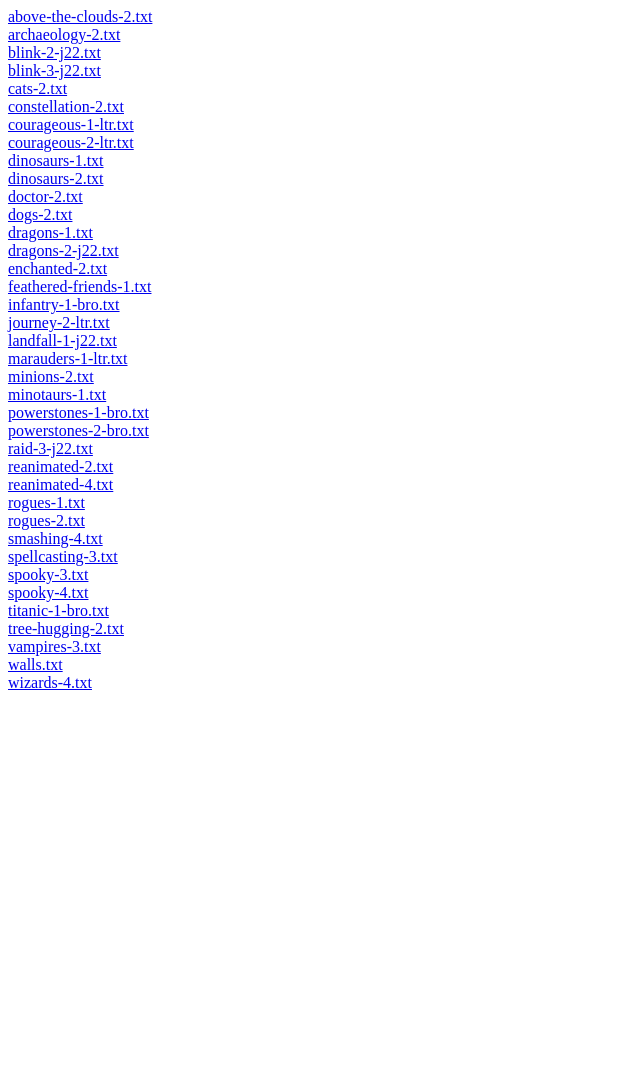
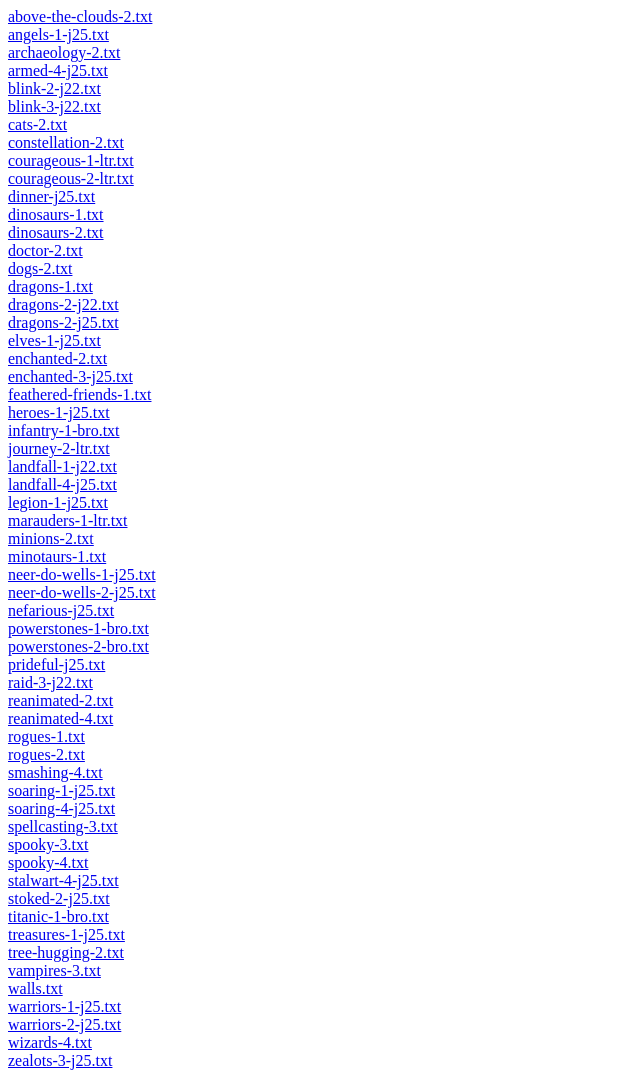
Before and after one commit to thepeopleseason/edh, a plain HTML site: page js/index.html in a window 1280 px wide. Shown: the whole page, without its empty margins (0-640 px from the left). Before the commit the page ends 800 px from the top, so only its background shows below. Drawn offline with Linux system fonts and the light colour scheme.

Commit message:
updated index

```diff
--- a/js/index.html
+++ b/js/index.html
@@ -1,41 +1,63 @@
 <html>
 <head></head>
-<body><a href="above-the-clouds-2.txt">above-the-clouds-2.txt</a><br />
-<a href="archaeology-2.txt">archaeology-2.txt</a><br />
-<a href="blink-2-j22.txt">blink-2-j22.txt</a><br />
-<a href="blink-3-j22.txt">blink-3-j22.txt</a><br />
-<a href="cats-2.txt">cats-2.txt</a><br />
-<a href="constellation-2.txt">constellation-2.txt</a><br />
-<a href="courageous-1-ltr.txt">courageous-1-ltr.txt</a><br />
-<a href="courageous-2-ltr.txt">courageous-2-ltr.txt</a><br />
-<a href="dinosaurs-1.txt">dinosaurs-1.txt</a><br />
-<a href="dinosaurs-2.txt">dinosaurs-2.txt</a><br />
-<a href="doctor-2.txt">doctor-2.txt</a><br />
-<a href="dogs-2.txt">dogs-2.txt</a><br />
-<a href="dragons-1.txt">dragons-1.txt</a><br />
-<a href="dragons-2-j22.txt">dragons-2-j22.txt</a><br />
-<a href="enchanted-2.txt">enchanted-2.txt</a><br />
-<a href="feathered-friends-1.txt">feathered-friends-1.txt</a><br />
-<a href="infantry-1-bro.txt">infantry-1-bro.txt</a><br />
-<a href="journey-2-ltr.txt">journey-2-ltr.txt</a><br />
-<a href="landfall-1-j22.txt">landfall-1-j22.txt</a><br />
-<a href="marauders-1-ltr.txt">marauders-1-ltr.txt</a><br />
-<a href="minions-2.txt">minions-2.txt</a><br />
-<a href="minotaurs-1.txt">minotaurs-1.txt</a><br />
-<a href="powerstones-1-bro.txt">powerstones-1-bro.txt</a><br />
-<a href="powerstones-2-bro.txt">powerstones-2-bro.txt</a><br />
-<a href="raid-3-j22.txt">raid-3-j22.txt</a><br />
-<a href="reanimated-2.txt">reanimated-2.txt</a><br />
-<a href="reanimated-4.txt">reanimated-4.txt</a><br />
-<a href="rogues-1.txt">rogues-1.txt</a><br />
-<a href="rogues-2.txt">rogues-2.txt</a><br />
-<a href="smashing-4.txt">smashing-4.txt</a><br />
-<a href="spellcasting-3.txt">spellcasting-3.txt</a><br />
-<a href="spooky-3.txt">spooky-3.txt</a><br />
-<a href="spooky-4.txt">spooky-4.txt</a><br />
-<a href="titanic-1-bro.txt">titanic-1-bro.txt</a><br />
-<a href="tree-hugging-2.txt">tree-hugging-2.txt</a><br />
-<a href="vampires-3.txt">vampires-3.txt</a><br />
-<a href="walls.txt">walls.txt</a><br />
-<a href="wizards-4.txt">wizards-4.txt</a><br />
+  <body>
+<a href="above-the-clouds-2.txt">above-the-clouds-2.txt</a><br/>
+<a href="angels-1-j25.txt">angels-1-j25.txt</a><br/>
+<a href="archaeology-2.txt">archaeology-2.txt</a><br/>
+<a href="armed-4-j25.txt">armed-4-j25.txt</a><br/>
+<a href="blink-2-j22.txt">blink-2-j22.txt</a><br/>
+<a href="blink-3-j22.txt">blink-3-j22.txt</a><br/>
+<a href="cats-2.txt">cats-2.txt</a><br/>
+<a href="constellation-2.txt">constellation-2.txt</a><br/>
+<a href="courageous-1-ltr.txt">courageous-1-ltr.txt</a><br/>
+<a href="courageous-2-ltr.txt">courageous-2-ltr.txt</a><br/>
+<a href="dinner-j25.txt">dinner-j25.txt</a><br/>
+<a href="dinosaurs-1.txt">dinosaurs-1.txt</a><br/>
+<a href="dinosaurs-2.txt">dinosaurs-2.txt</a><br/>
+<a href="doctor-2.txt">doctor-2.txt</a><br/>
+<a href="dogs-2.txt">dogs-2.txt</a><br/>
+<a href="dragons-1.txt">dragons-1.txt</a><br/>
+<a href="dragons-2-j22.txt">dragons-2-j22.txt</a><br/>
+<a href="dragons-2-j25.txt">dragons-2-j25.txt</a><br/>
+<a href="elves-1-j25.txt">elves-1-j25.txt</a><br/>
+<a href="enchanted-2.txt">enchanted-2.txt</a><br/>
+<a href="enchanted-3-j25.txt">enchanted-3-j25.txt</a><br/>
+<a href="feathered-friends-1.txt">feathered-friends-1.txt</a><br/>
+<a href="heroes-1-j25.txt">heroes-1-j25.txt</a><br/>
+<a href="infantry-1-bro.txt">infantry-1-bro.txt</a><br/>
+<a href="journey-2-ltr.txt">journey-2-ltr.txt</a><br/>
+<a href="landfall-1-j22.txt">landfall-1-j22.txt</a><br/>
+<a href="landfall-4-j25.txt">landfall-4-j25.txt</a><br/>
+<a href="legion-1-j25.txt">legion-1-j25.txt</a><br/>
+<a href="marauders-1-ltr.txt">marauders-1-ltr.txt</a><br/>
+<a href="minions-2.txt">minions-2.txt</a><br/>
+<a href="minotaurs-1.txt">minotaurs-1.txt</a><br/>
+<a href="neer-do-wells-1-j25.txt">neer-do-wells-1-j25.txt</a><br/>
+<a href="neer-do-wells-2-j25.txt">neer-do-wells-2-j25.txt</a><br/>
+<a href="nefarious-j25.txt">nefarious-j25.txt</a><br/>
+<a href="powerstones-1-bro.txt">powerstones-1-bro.txt</a><br/>
+<a href="powerstones-2-bro.txt">powerstones-2-bro.txt</a><br/>
+<a href="prideful-j25.txt">prideful-j25.txt</a><br/>
+<a href="raid-3-j22.txt">raid-3-j22.txt</a><br/>
+<a href="reanimated-2.txt">reanimated-2.txt</a><br/>
+<a href="reanimated-4.txt">reanimated-4.txt</a><br/>
+<a href="rogues-1.txt">rogues-1.txt</a><br/>
+<a href="rogues-2.txt">rogues-2.txt</a><br/>
+<a href="smashing-4.txt">smashing-4.txt</a><br/>
+<a href="soaring-1-j25.txt">soaring-1-j25.txt</a><br/>
+<a href="soaring-4-j25.txt">soaring-4-j25.txt</a><br/>
+<a href="spellcasting-3.txt">spellcasting-3.txt</a><br/>
+<a href="spooky-3.txt">spooky-3.txt</a><br/>
+<a href="spooky-4.txt">spooky-4.txt</a><br/>
+<a href="stalwart-4-j25.txt">stalwart-4-j25.txt</a><br/>
+<a href="stoked-2-j25.txt">stoked-2-j25.txt</a><br/>
+<a href="titanic-1-bro.txt">titanic-1-bro.txt</a><br/>
+<a href="treasures-1-j25.txt">treasures-1-j25.txt</a><br/>
+<a href="tree-hugging-2.txt">tree-hugging-2.txt</a><br/>
+<a href="vampires-3.txt">vampires-3.txt</a><br/>
+<a href="walls.txt">walls.txt</a><br/>
+<a href="warriors-1-j25.txt">warriors-1-j25.txt</a><br/>
+<a href="warriors-2-j25.txt">warriors-2-j25.txt</a><br/>
+<a href="wizards-4.txt">wizards-4.txt</a><br/>
+<a href="zealots-3-j25.txt">zealots-3-j25.txt</a><br/>
 </body></html>
```
